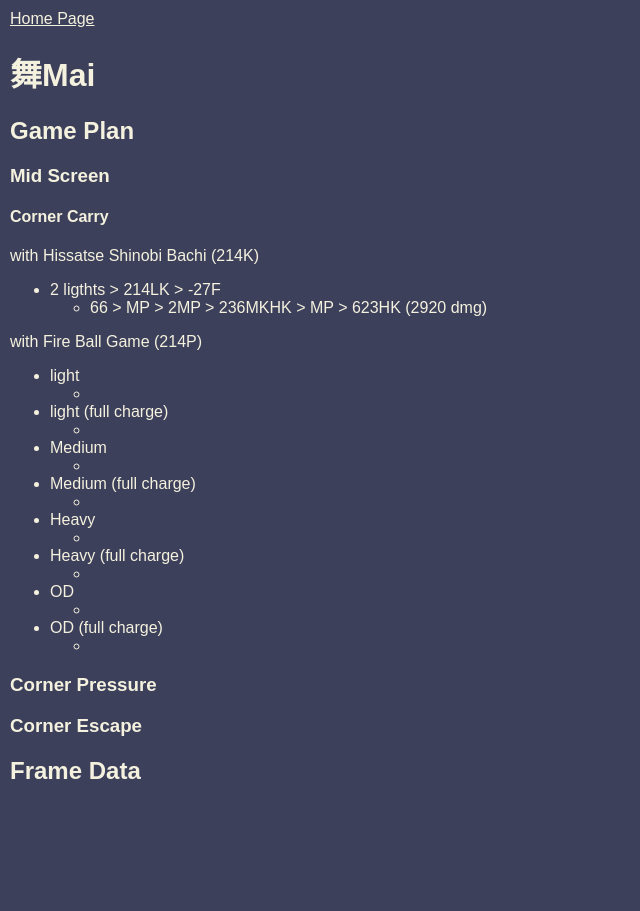
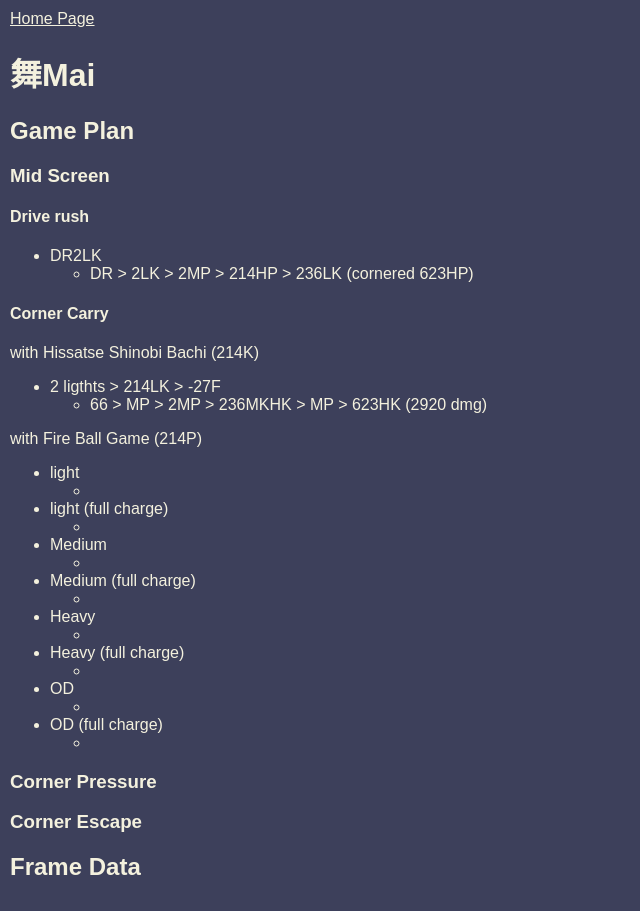
Before and after one commit to ChonCanCode/react-daily-quest, a React (Vite) app: page /#/projects/streetfighter6 in a window 1280 px wide. Shown: the whole page, without its empty margins (0-640 px from the left). Before the commit the page ends 815 px from the top, so only its background shows below. Built offline with nearby package versions, Linux system fonts and the light colour scheme.

Commit message:
new combo

```diff
--- a/src/projects/StreetFighter6.tsx
+++ b/src/projects/StreetFighter6.tsx
@@ -7,6 +7,15 @@ const StreetFighter6 = () => {
       <h1>舞Mai</h1>
       <h2>Game Plan</h2>
       <h3>Mid Screen</h3>
+
+      <h4>Drive rush</h4>
+      <ul>
+        <li>DR2LK</li>
+        <ul>
+          <li> DR &gt; 2LK &gt; 2MP &gt; 214HP &gt; 236LK (cornered 623HP)</li>
+        </ul>
+      </ul>
+
       <h4>Corner Carry</h4>
 
       <p>with Hissatse Shinobi Bachi (214K)</p>
```
